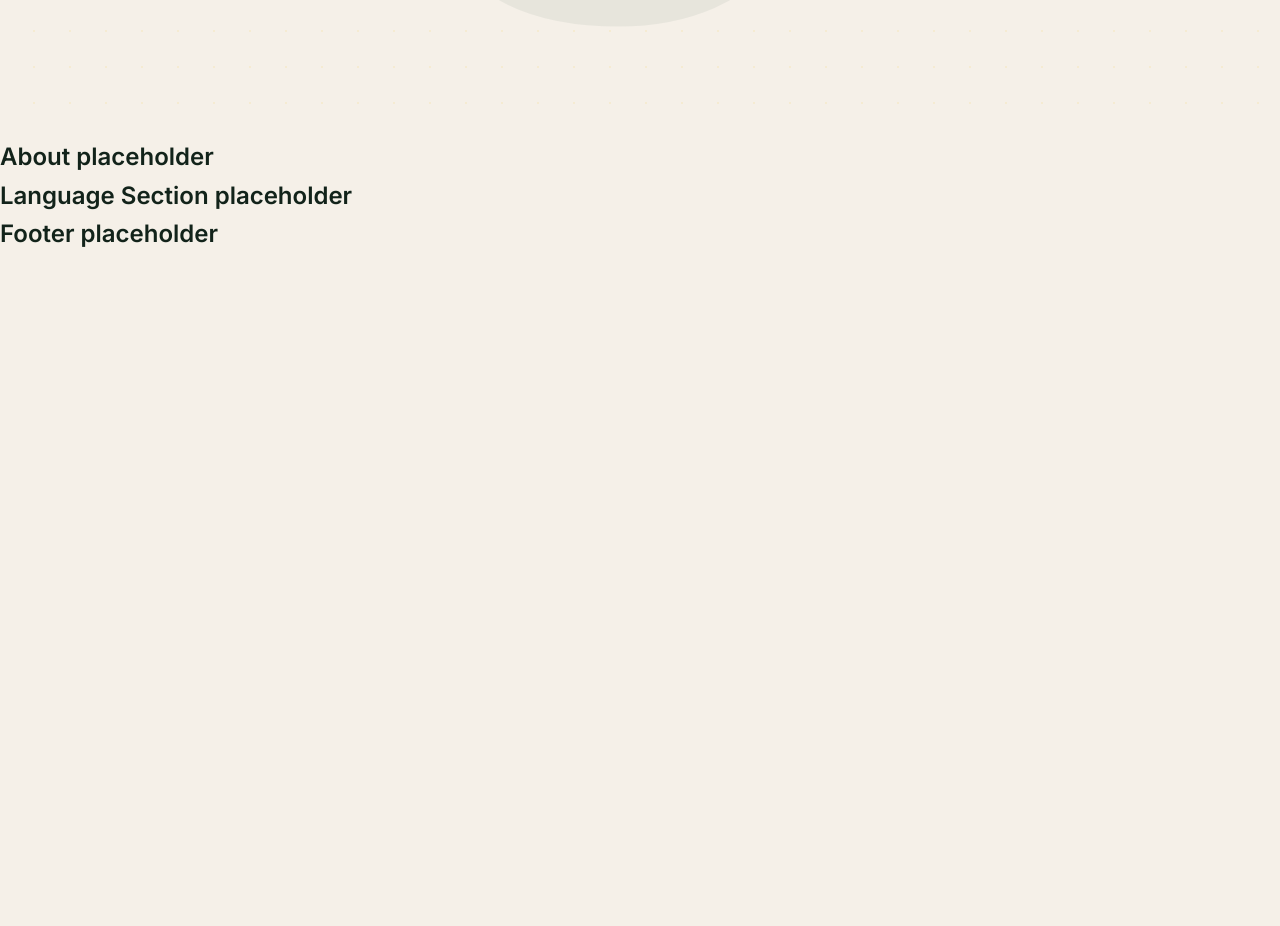
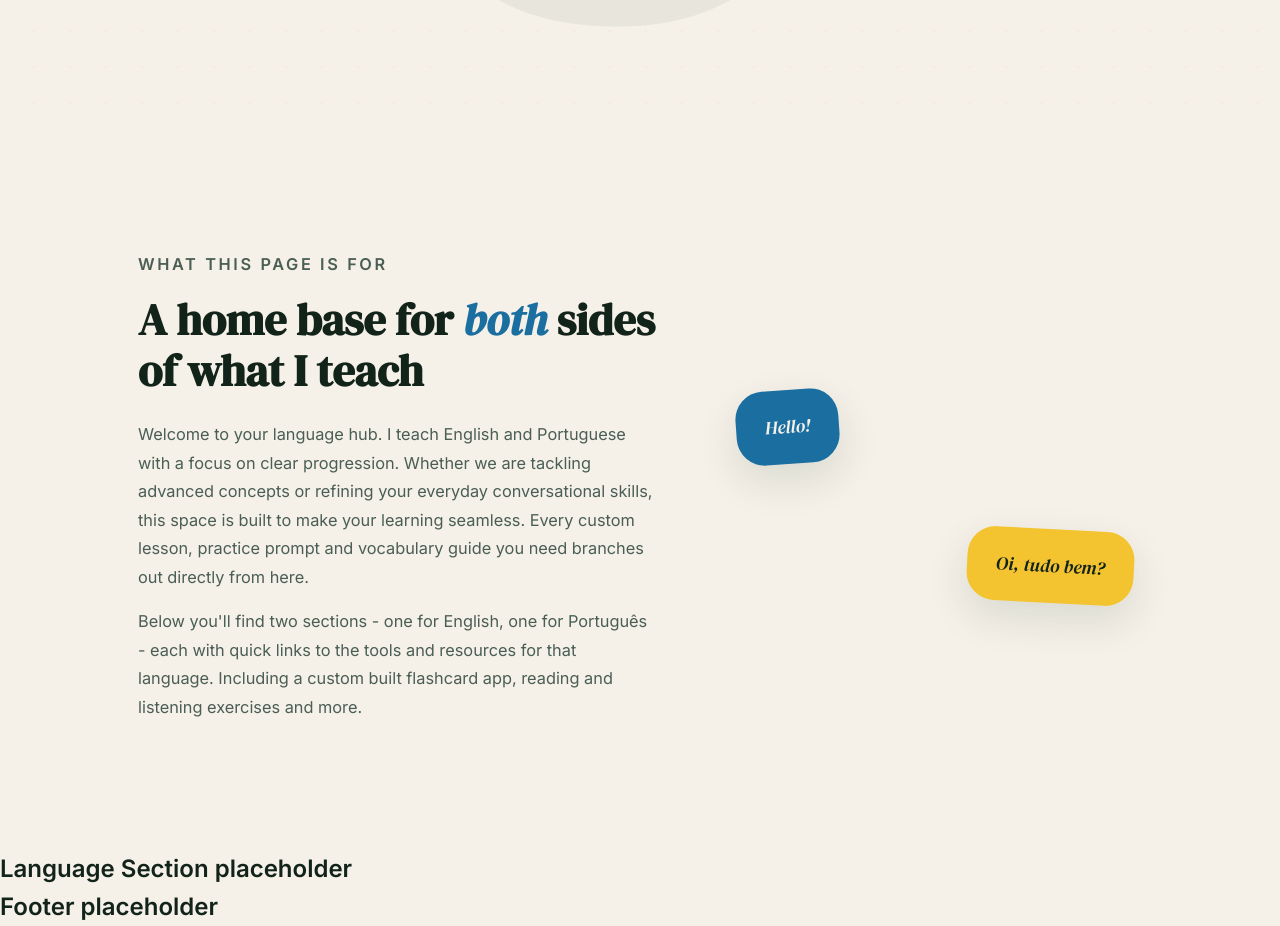
Before and after one commit to English-and-Portuguese-with-Trevor/english-portuguese-landing, a React (Vite) app: page / in a window 1280 px wide. Shown: the part 700-1626 px from the top of the page. Before the commit the page ends 954 px from the top, so only its background shows below. Built offline with nearby package versions, Linux system fonts and the light colour scheme.

Commit message:
Connects React app to domain

```diff
--- a/src/App.css
+++ b/src/App.css
@@ -82,3 +82,54 @@
 .btn:hover { transform: translateY(-2px); box-shadow: 0 6px 20px rgba(27,67,50,0.2); }
 .btn-sky  { background: var(--sky); color: var(--cream); }
 .btn-gold { background: var(--gold); color: var(--ink); }
+
+
+/* ── ABOUT / PURPOSE ───────────────────────── */
+.about {
+  display: grid;
+  grid-template-columns: 1.1fr 0.9fr;
+  gap: 4rem;
+  max-width: 1100px;
+  margin: 0 auto;
+  padding: 7rem 3rem;
+  align-items: center;
+}
+.about-label {
+  font-size: 0.75rem; font-weight: 600; letter-spacing: 0.16em;
+  text-transform: uppercase; color: var(--forest-mid); margin-bottom: 1rem;
+}
+.about h2 {
+  font-family: var(--serif);
+  font-size: clamp(1.9rem, 3.6vw, 2.75rem);
+  line-height: 1.15; color: var(--ink); margin-bottom: 1.5rem;
+}
+.about h2 em { font-style: italic; color: var(--sky); }
+.about p { color: var(--bark); line-height: 1.75; margin-bottom: 1rem; font-size: 1.02rem; }
+.about-visual {
+  position: relative;
+  display: flex; align-items: center; justify-content: center;
+  min-height: 260px;
+}
+.bubble {
+  position: absolute;
+  font-family: var(--serif);
+  font-style: italic;
+  border-radius: 28px;
+  padding: 1.4rem 1.8rem;
+  font-size: 1.15rem;
+  box-shadow: 0 16px 40px rgba(27,67,50,0.12);
+}
+.bubble-en {
+  background: var(--sky);
+  color: var(--cream);
+  top: 10%;
+  left: 4%;
+  transform: rotate(-4deg);
+}
+.bubble-pt {
+  background: var(--gold);
+  color: var(--ink);
+  bottom: 8%;
+  right: 2%;
+  transform: rotate(3deg);
+}
--- a/src/components/About.jsx
+++ b/src/components/About.jsx
@@ -1,7 +1,30 @@
 export default function About() {
     return(
-        <section>
-            <h1>About placeholder</h1>
+        <section className="about" id="about">
+            <div>
+                <p className="about-label">What this page is for</p>
+                <h2>
+                    A home base for <em>both</em> sides of what I teach
+                </h2>
+                <p>
+                    Welcome to your language hub. I teach English and Portuguese
+                    with a focus on clear progression. Whether we are tackling
+                    advanced concepts or refining your everyday conversational
+                    skills, this space is built to make your learning seamless.
+                    Every custom lesson, practice prompt and vocabulary guide
+                    you need branches out directly from here.
+                </p>
+                <p>
+                    Below you'll find two sections - one for English, one for Português
+                    - each with quick links to the tools and resources for that language.
+                    Including a custom built flashcard app, reading and listening exercises
+                    and more.
+                </p>
+            </div>
+            <div className="about-visual">
+                <div className="bubble bubble-en">Hello!</div>
+                <div className="bubble bubble-pt">Oi, tudo bem?</div>
+            </div>
         </section>
     )
 }
```
Also changed, not shown: package.json (+6 -2 lines), 2 other files (tests, documents, lock files or other folders).
